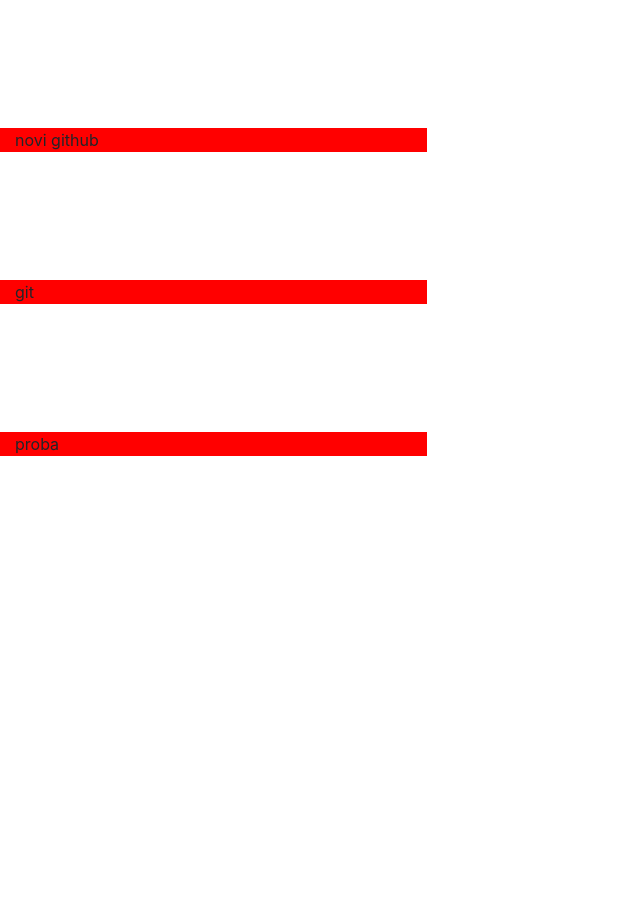
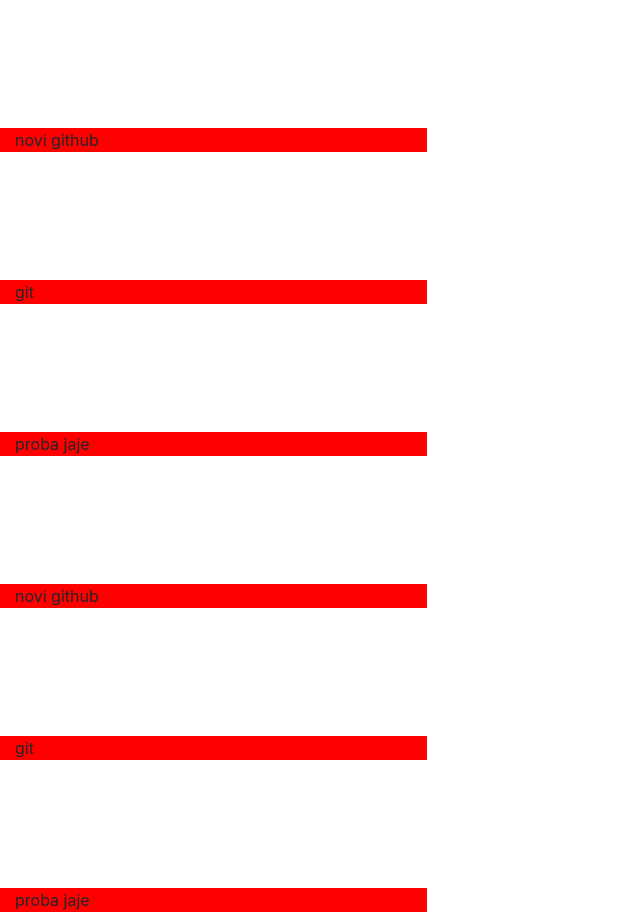
Before and after one commit to Dzonatan66/openNewProject, a plain HTML site: page index.html in a window 1280 px wide. Shown: the whole page, without its empty margins (0-640 px from the left). Before the commit the page ends 800 px from the top, so only its background shows below. Drawn offline with nearby package versions, Linux system fonts and the light colour scheme.

Commit message:
promena u branch

```diff
--- a/index.html
+++ b/index.html
@@ -11,6 +11,9 @@
 <body>
 	<div class="col-sm-4">novi github</div>
 	<div class="col-sm-4">git</div>
-	<div class="col-sm-4">proba</div>
+	<div class="col-sm-4">proba jaje</div>
+	<div class="col-sm-4">novi github</div>
+	<div class="col-sm-4">git</div>
+	<div class="col-sm-4">proba jaje</div>
 </body>
 </html>
```
